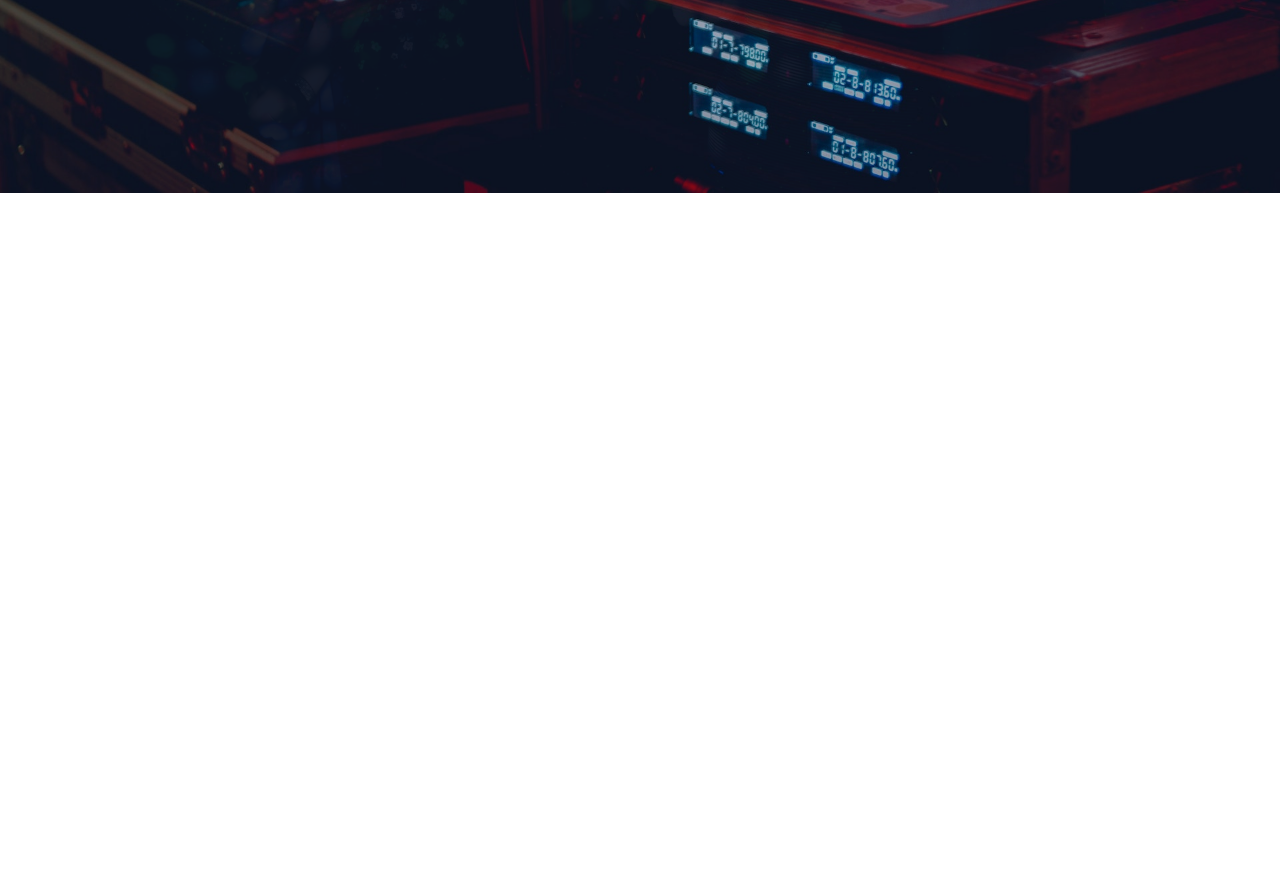
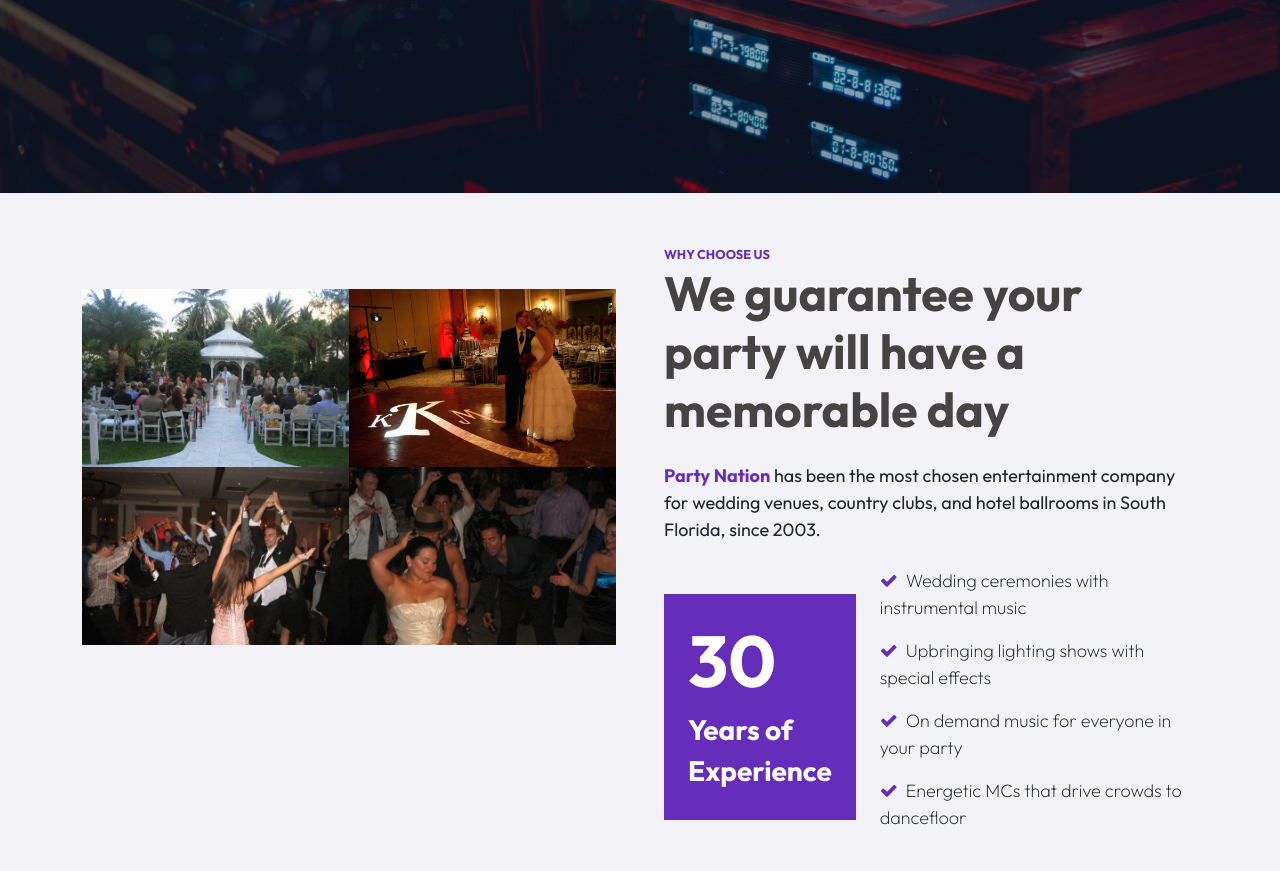
Before and after one commit to andmiguedev1/PartyNationEvents, a website built with Parcel: page index.html in a window 1280 px wide. Shown: the part 623-1494 px from the top of the page. Before the commit the page ends 864 px from the top, so only its background shows below. Built offline with nearby package versions, Linux system fonts and the light colour scheme.

Commit message:
Add about section inside home page

```diff
--- a/css/global.css
+++ b/css/global.css
@@ -5,6 +5,7 @@
   --white-color: #ffffff;
   --primary-color: #1424d9;
   --secondary-color: #ec3411;
+  --tertiary-color: #662cba;
   --section-bg-color: #f0f8ff;
   --primary-btn-bg-color: #ec3411;
   --primary-btn-bg-hover-color: #1424d9;
@@ -174,3 +175,37 @@ strong {
   padding-right: 10px;
   font-size: 1rem;
 }
+
+/*---------------------------------------
+  Bootstrap Custom
+-----------------------------------------*/
+.text-primary {
+  color: var(--primary-color) !important;
+}
+
+.text-lead {
+  color: #464343 !important;
+}
+
+.bg-primary {
+  background-color: var(--primary-color) !important;
+}
+
+/*---------------------------------------
+  Custom
+-----------------------------------------*/
+.font-medium {
+  font-weight: 600;
+}
+
+.text-tertiary {
+  color: var(--tertiary-color);
+}
+
+.bg-section {
+  background-color: rgb(242, 242, 247);
+}
+
+.bg-tertiary {
+  background-color: var(--tertiary-color);
+}
--- a/css/styles.css
+++ b/css/styles.css
@@ -167,6 +167,10 @@
   background-color: #1424d9;
   border: 15px solid #1424d9;
 }
+
+/*---------------------------------------
+  RESPONSIVE
+-----------------------------------------*/
 
 @media (max-width: 767px) {
   #header-carousel .carousel-item {
--- a/index.html
+++ b/index.html
@@ -100,7 +100,7 @@
           </div>
         </div>
       </nav>
-      <!--  -->
+      <!-- SITE HERO -->
       <section class="slider-hero">
         <div class="hero-overlay"></div>
         <div class="container-fluid header-carousel px-0 mb-5">
@@ -199,6 +199,88 @@
         </div>
       </section>
     </header>
+    <main>
+      <section class="about-us bg-section">
+        <div class="container">
+          <div class="row g-5">
+            <div class="col-lg-6">
+              <div class="row g-0 pt-5">
+                <div class="col-6">
+                  <img
+                    class="img-fluid"
+                    src="img/photos/photo-01.jpg"
+                    width="400px"
+                    height="400px"
+                  />
+                </div>
+                <div class="col-6">
+                  <img
+                    class="img-fluid"
+                    src="img/photos/photo-02.jpg"
+                    width="400px"
+                    height="400px"
+                  />
+                </div>
+                <div class="col-6">
+                  <img
+                    class="img-fluid"
+                    src="img/photos/photo-03.jpg"
+                    width="400px"
+                    height="400px"
+                  />
+                </div>
+                <div class="col-6">
+                  <img
+                    class="img-fluid"
+                    src="img/photos/photo-04.jpg"
+                    width="400px"
+                    height="400px"
+                  />
+                </div>
+              </div>
+            </div>
+            <div class="col-lg-6">
+              <small class="text-uppercase text-tertiary font-medium mb-2"
+                >Why Choose Us</small
+              >
+              <h3 class="display-5 fw-bold text-lead mb-4">
+                We guarantee your party will have a memorable day
+              </h3>
+              <p class="fw-normal mb-4">
+                <strong class="text-tertiary">Party Nation</strong> has been the
+                most chosen entertainment company for wedding venues, country
+                clubs, and hotel ballrooms in South Florida, since 2003.
+              </p>
+              <div class="d-flex align-items-center mb-4">
+                <div class="flex-shrink-0 bg-tertiary p-4">
+                  <h3 class="display-2 text-white font-medium">30</h3>
+                  <h4 class="text-white">Years of</h4>
+                  <h4 class="text-white">Experience</h4>
+                </div>
+                <div class="ms-4">
+                  <p>
+                    <i class="fa fa-check text-tertiary me-2"></i>Wedding
+                    ceremonies with instrumental music
+                  </p>
+                  <p>
+                    <i class="fa fa-check text-tertiary me-2"></i>Upbringing
+                    lighting shows with special effects
+                  </p>
+                  <p>
+                    <i class="fa fa-check text-tertiary me-2"></i>On demand
+                    music for everyone in your party
+                  </p>
+                  <p>
+                    <i class="fa fa-check text-tertiary me-2"></i>Energetic MCs
+                    that drive crowds to dancefloor
+                  </p>
+                </div>
+              </div>
+            </div>
+          </div>
+        </div>
+      </section>
+    </main>
 
     <!-- SITE PLUGINS  -->
     <script src="js/vendor/modernizr-3.11.2.min.js"></script>
```
Also changed, not shown: img/photos/photo-01.jpg (added), img/photos/photo-02.jpg (added), img/photos/photo-03.jpg (added), img/photos/photo-04.jpg (added).
